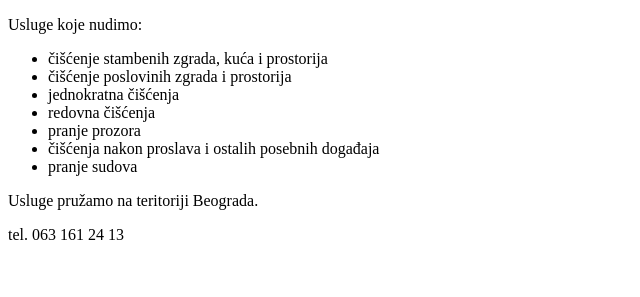
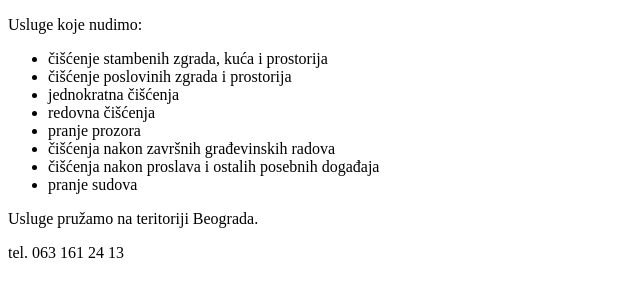
Before and after one commit to blistavovis/blistavovis.github.io, a plain HTML site: page index.html in a window 1280 px wide. Shown: the part 105-402 px from the top of the page, without its empty margins (0-640 px from the left). Drawn offline with Linux system fonts and the light colour scheme.

Commit message:
Add files via upload

```diff
--- a/index.html
+++ b/index.html
@@ -14,6 +14,7 @@
             <li> jednokratna čišćenja</li>
             <li> redovna čišćenja</li>
             <li> pranje prozora</li>
+            <li>čišćenja nakon završnih građevinskih radova</li>
             <li> čišćenja nakon proslava i ostalih posebnih događaja</li>
             <li> pranje sudova</li>
         </ul>
```
